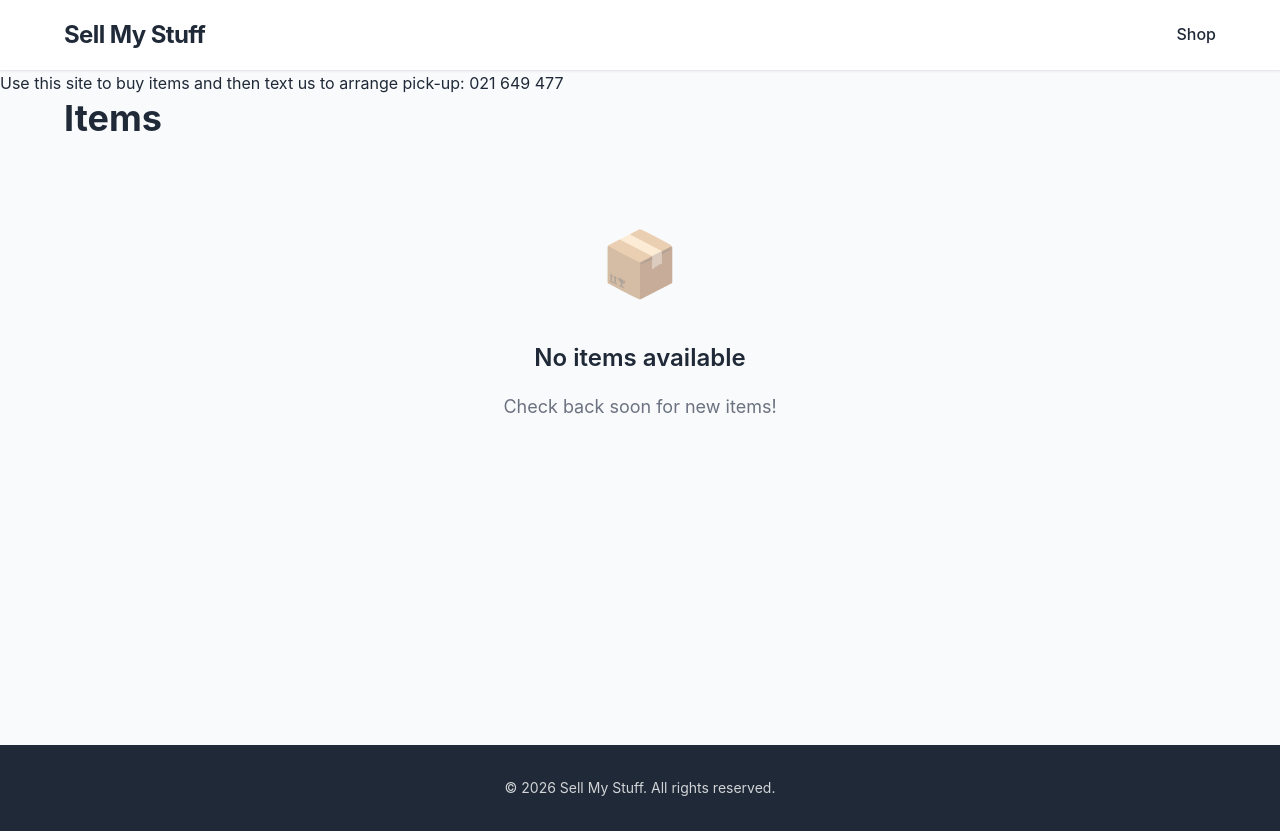
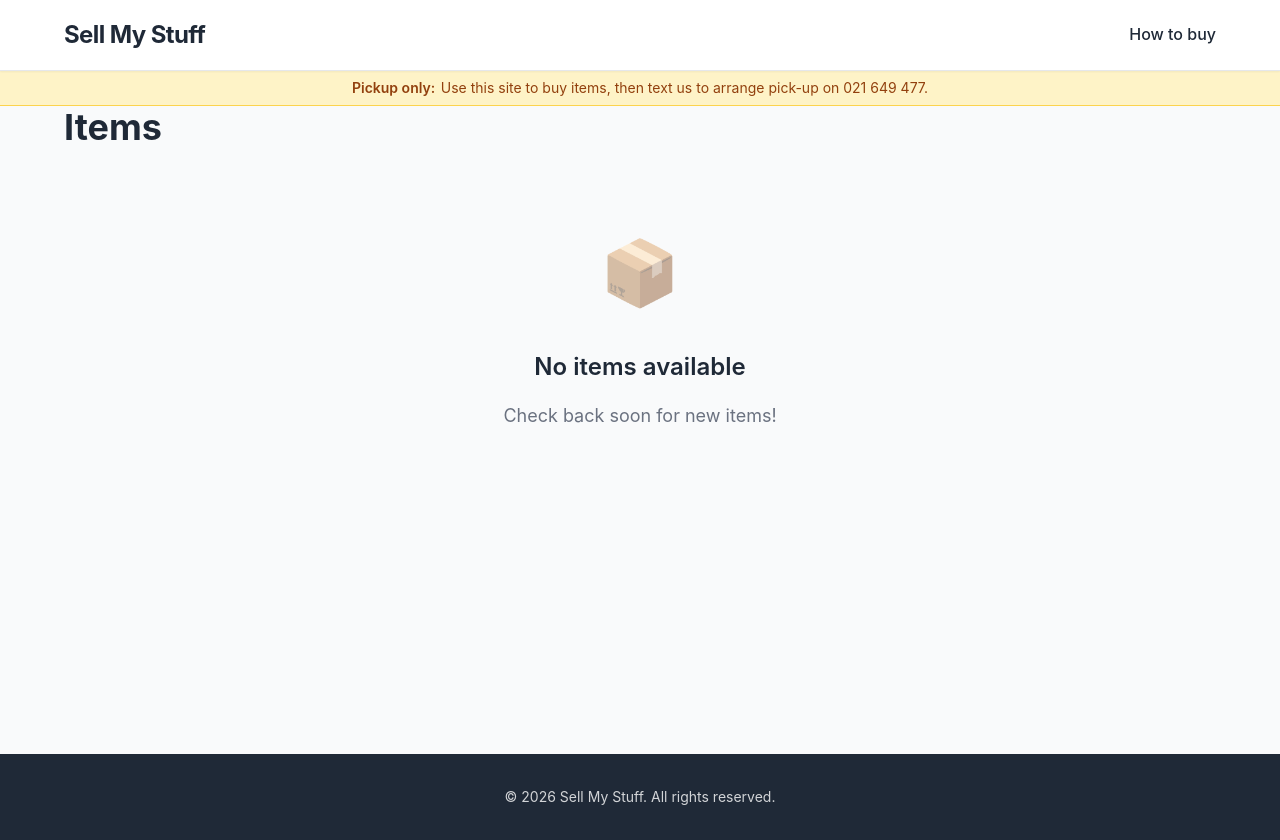
Before and after one commit to brynwhyman/sell-my-stuff, a Django app: page / in a window 1280 px wide. Run offline with Django 5.2, Linux system fonts and the light colour scheme; data that the repository does not hold is empty.

Commit message:
Add 'how to buy' page

```diff
--- a/static/css/style.css
+++ b/static/css/style.css
@@ -90,6 +90,31 @@ header {
     top: 0;
     z-index: 100;
     border-bottom: 1px solid var(--color-border);
+}
+
+/* Top info banner */
+.site-banner {
+    background: #fef3c7; /* soft amber */
+    color: #92400e;
+    font-size: var(--font-size-sm);
+    border-bottom: 1px solid #fcd34d;
+    padding: 0.35rem 0;
+}
+
+.site-banner .container {
+    display: flex;
+    align-items: center;
+    justify-content: center;
+    text-align: center;
+}
+
+.site-banner span.label {
+    font-weight: 600;
+    margin-right: 0.35rem;
+}
+
+.site-banner span.text {
+    font-weight: 400;
 }
 
 nav .container {
--- a/store/urls.py
+++ b/store/urls.py
@@ -7,5 +7,6 @@ app_name = 'store'
 urlpatterns = [
     path('', views.ItemListView.as_view(), name='item_list'),
     path('item/<int:pk>/', views.ItemDetailView.as_view(), name='item_detail'),
+    path('how-to-buy/', views.HowToBuyView.as_view(), name='how_to_buy'),
     path('webhooks/stripe/', webhooks.stripe_webhook, name='stripe_webhook'),
 ]
--- a/store/views.py
+++ b/store/views.py
@@ -1,5 +1,5 @@
 from django.shortcuts import render, get_object_or_404
-from django.views.generic import ListView, DetailView
+from django.views.generic import ListView, DetailView, TemplateView
 from .models import Category, Item
 
 
@@ -42,3 +42,8 @@ class ItemDetailView(DetailView):
     def get_queryset(self):
         """Allow viewing all items."""
         return Item.objects.all().prefetch_related('images')
+
+
+class HowToBuyView(TemplateView):
+    """Static page explaining how the site works and how to buy."""
+    template_name = 'store/how_to_buy.html'
--- a/templates/base.html
+++ b/templates/base.html
@@ -15,14 +15,17 @@
             <div class="container">
                 <a href="{% url 'store:item_list' %}" class="logo">Sell My Stuff</a>
                 <ul class="nav-links">
-                    <li><a href="{% url 'store:item_list' %}">Shop</a></li>
+                    <li><a href="{% url 'store:how_to_buy' %}">How to buy</a></li>
                 </ul>
             </div>
         </nav>
     </header>
 
     <div class="site-banner">
-        Use this site to buy items and then text us to arrange pick-up: 021 649 477
+        <div class="container">
+            <span class="label">Pickup only:</span>
+            <span class="text">Use this site to buy items, then text us to arrange pick-up on 021 649 477.</span>
+        </div>
     </div>
 
     <main class="container">
```
Also changed, not shown: templates/store/how_to_buy.html (added, +23 -0 lines).
